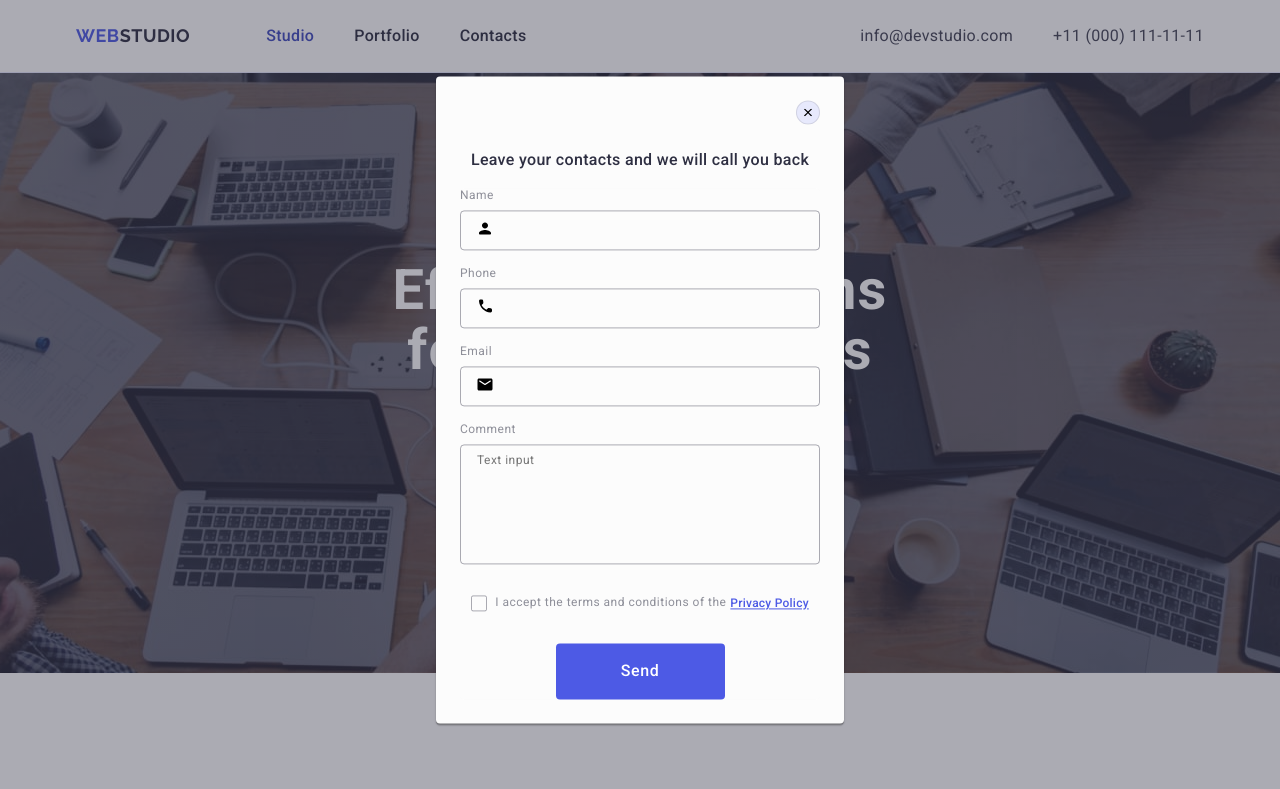
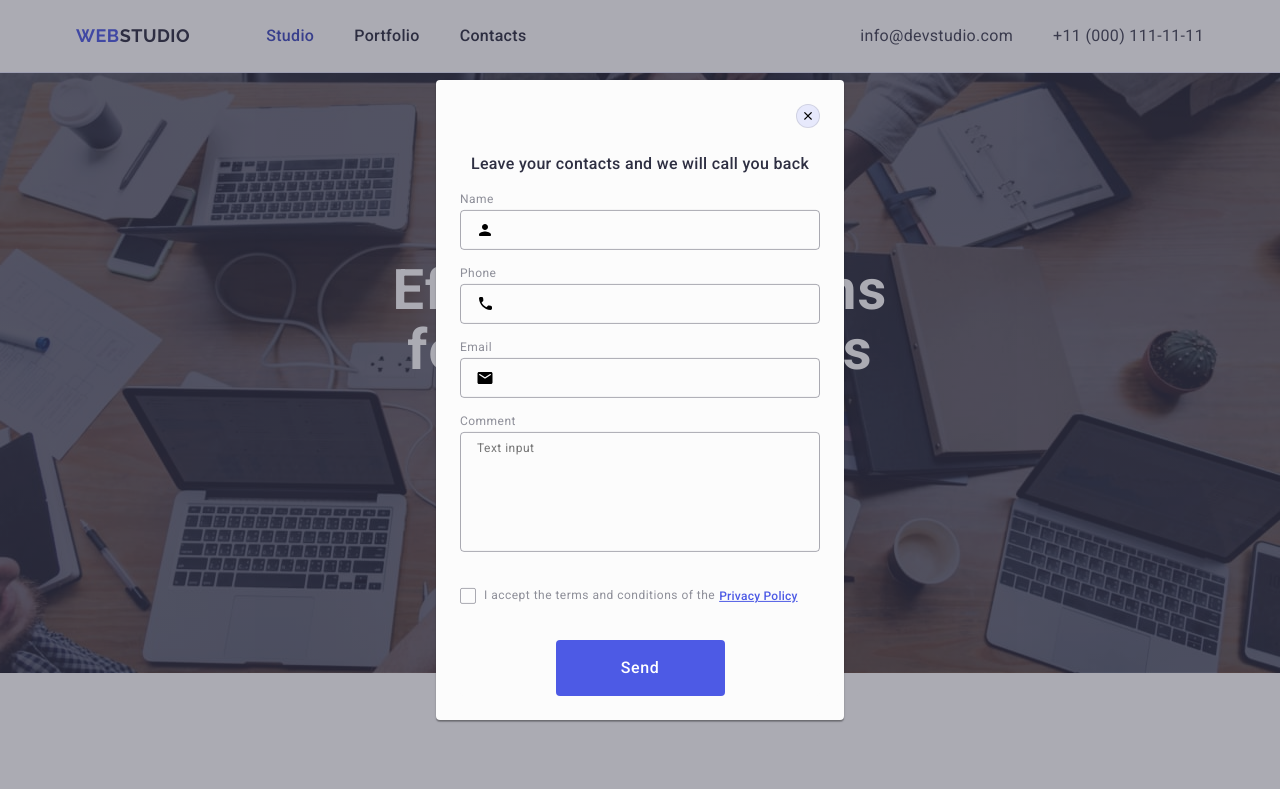
Before and after one commit to jackavryashnik/goit-markup-hw-05, a website: page index.html in a window 1280 px wide. Shown: the top 789 px of the page. Drawn offline with nearby package versions, Linux system fonts and the light colour scheme.

Commit message:
last fix

```diff
--- a/css/style.css
+++ b/css/style.css
@@ -554,10 +554,6 @@ textarea {
   gap: 24px;
 }
 
-.form-input {
-  border-radius: 4px;
-}
-
 .footer-form .form-input {
   margin: 0;
   background-color: transparent;
@@ -685,7 +681,6 @@ textarea {
 }
 
 .form-input {
-  margin-top: 4px;
   border: 1px solid rgba(46, 47, 66, 0.4);
   background-color: transparent;
   outline: transparent;
@@ -739,9 +734,12 @@ textarea {
 }
 
 .checkbox-container {
-  display: flex;
+  display: inline-flex;
   flex-direction: row;
   justify-content: center;
+}
+
+.privacy-container {
   margin: 0 0 24px;
 }
 
--- a/index.html
+++ b/index.html
@@ -516,7 +516,7 @@
             />
             <label class="form-label checkbox-container" for="user-privacy">
               <span class="fake-checkbox">
-                <svg class="close-icon" width="14" height="14">
+                <svg class="close-icon" width="10" height="8">
                   <use href="./images/icons.svg#check-icon"></use></svg></span
               >I accept the terms and conditions of the
               <a href="#" class="privacy-policy"> Privacy Policy</a>
```
